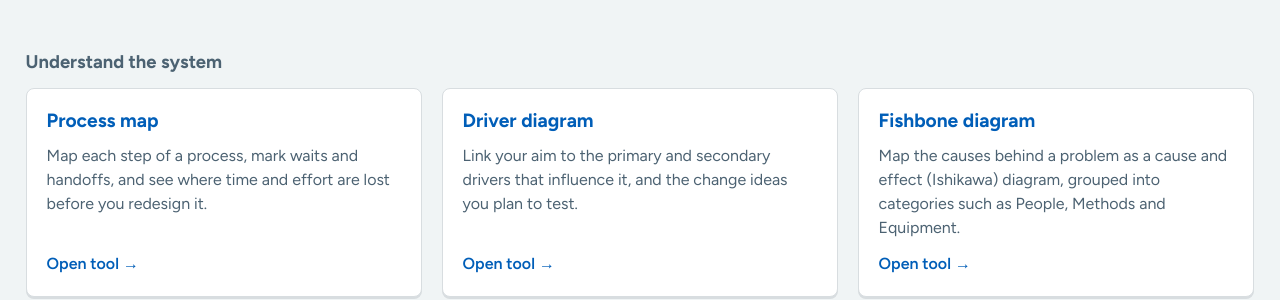
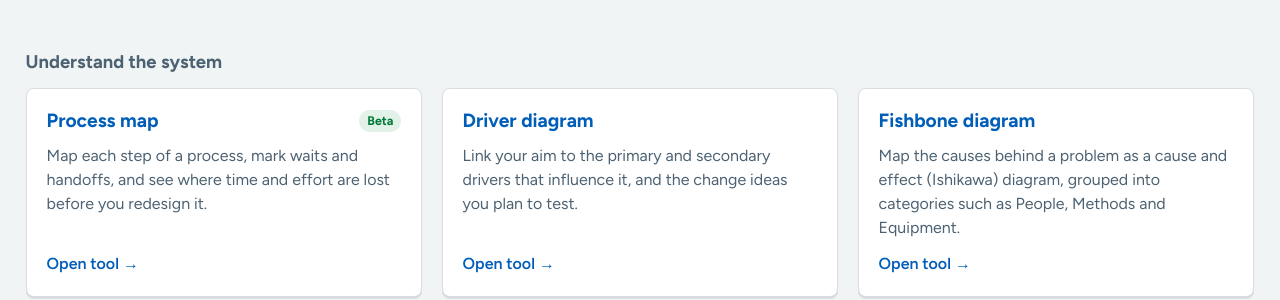
Before and after one commit to PerrinShanks-Cogito/IntegratedQiTools, a Jekyll site: the page built from index.html, in a window 1280 px wide and 900 px high. Shown: the part 313-613 px from the top of the window. Built offline with Jekyll 4.4.1, drawn with Linux system fonts in a browser that asks for light colours.

Commit message:
Mark the process map as Beta again
Co-Authored-By: Claude Opus 5.5 <noreply@anthropic.com>
Claude-Session: https://claude.ai/code/session_01CcqVcnXrYyRfF69skfK4re

```diff
--- a/_data/tools.yml
+++ b/_data/tools.yml
@@ -4,6 +4,7 @@
 # works for anyone with the link. A group with only hidden tools isn't shown.
 - id: process_map
   name: Process map
+  status: Beta
   group: Understand the system
   description: Map each step of a process, mark waits and handoffs, and see where time and effort are lost before you redesign it.
 
```
